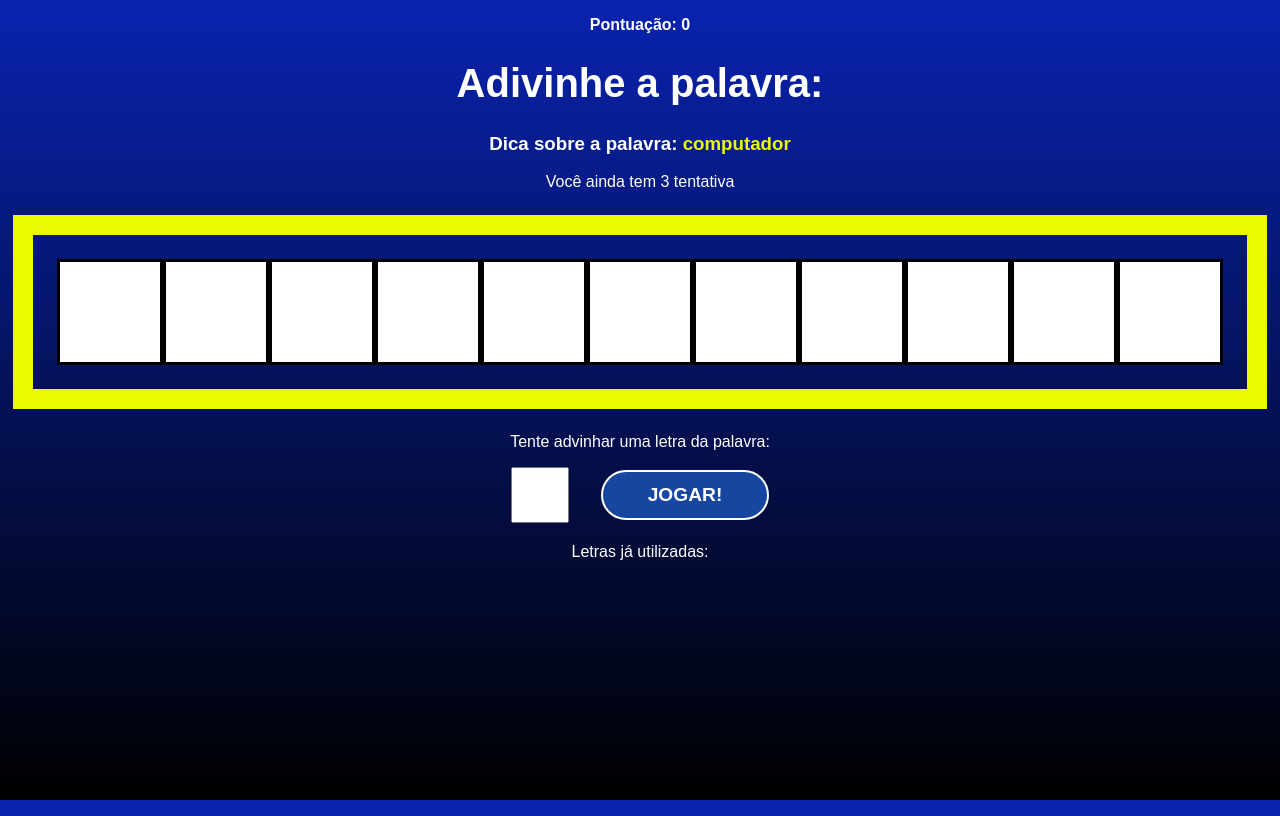
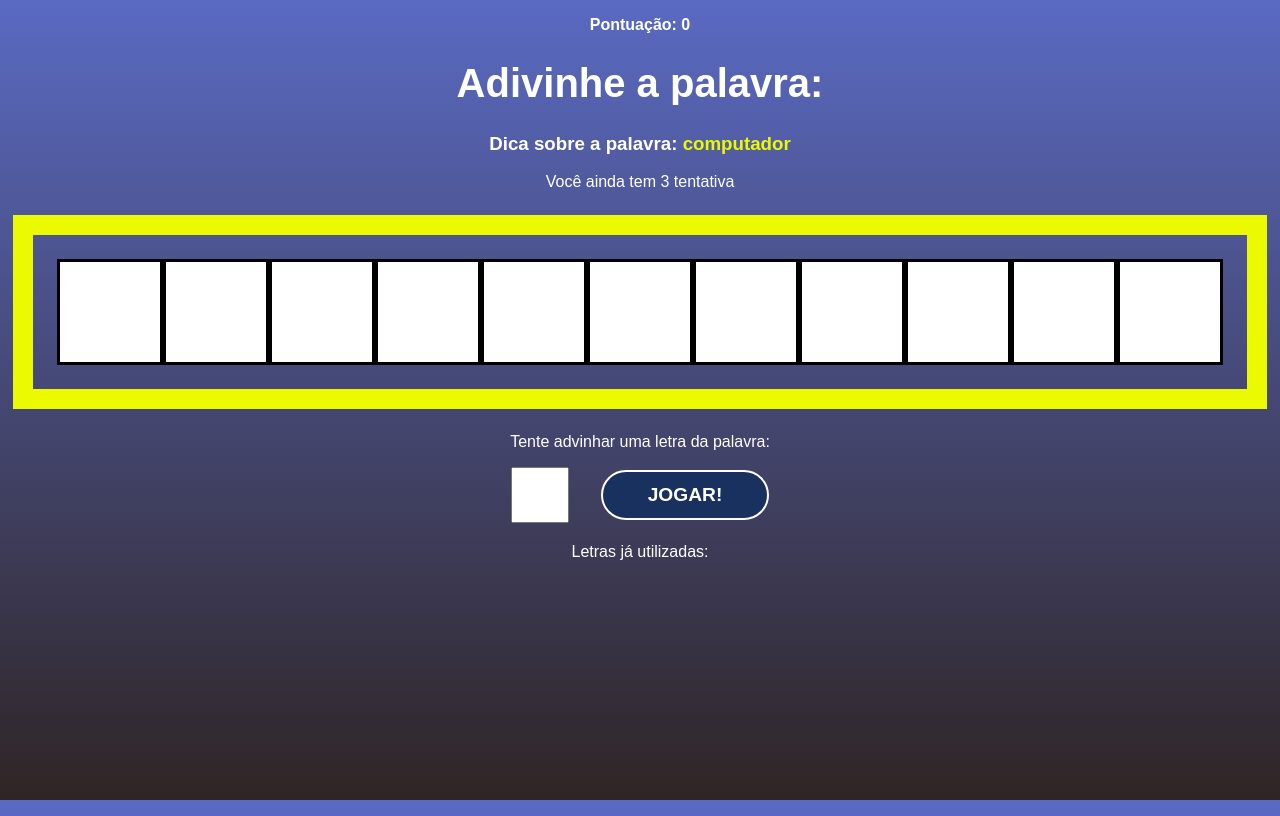
Before and after one commit to igormauriciomota/Secret_word, a React (Create React App) app: page / in a window 1280 px wide. Both pictures are taken after a click on the button "COMEÇAR O JOGO". Built offline with nearby package versions, Linux system fonts and the light colour scheme.

Commit message:
Atualização da cor do jogo

```diff
--- a/src/components/Game.css
+++ b/src/components/Game.css
@@ -1,5 +1,6 @@
 .game h1 {
     font-size: 2.5em;
+
 }
 
 .point span {
@@ -15,6 +16,9 @@
     padding: 1.5em;
     border: 20px solid #ecfa00;
     display: flex;
+    justify-items: center;
+    align-items: center;
+    text-align: center;
 }
 
 .letter, .blankSquare {
@@ -31,6 +35,7 @@
 
 .letterContainer {
     margin-bottom: 1.2em;
+
 }
 
 .letterContainer form {
--- a/src/index.css
+++ b/src/index.css
@@ -8,14 +8,14 @@ body {
   padding: 0;
   background: linear-gradient(
     180deg,
-    rgba(9, 35, 175, 1) 0%,
-    rgba(0, 0, 0, 1) 100%
+    rgb(90, 106, 194) 0%,
+    rgb(47, 37, 37) 100%
     );
     color: #fff;
 }
 
 button {
-  background: #1646a0;
+  background: #18315f;
   color: #fff;
   padding: 0 45px;
   border-radius: 25px;
@@ -29,5 +29,5 @@ button {
 }
 
 button:hover {
-  background-color: #0923af;
+  background-color: #ba1237;
 }
```
